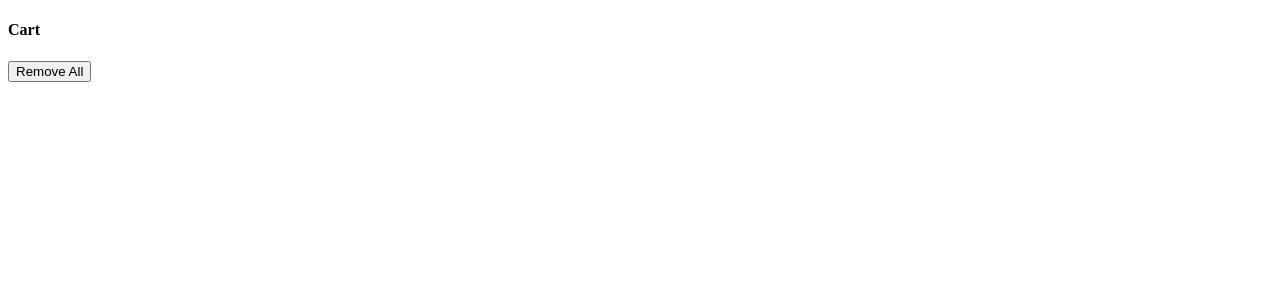
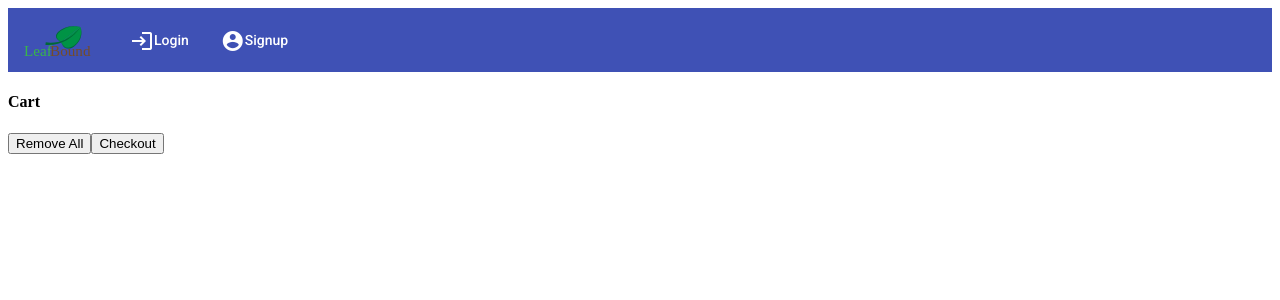
Before and after one commit to Revature-Leafbound/Leafbound, an Angular app: page / in a window 1280 px wide. Shown: the top 300 px of the page. Built offline with nearby package versions, Linux system fonts and the light colour scheme.

Commit message:
added button

```diff
--- a/src/app/components/cart/cart.component.html
+++ b/src/app/components/cart/cart.component.html
@@ -1,3 +1,5 @@
+<navbar></navbar>
+
 <div class="col-md-6 example-full-width">
     <h4>Cart</h4>
     <ul class="list-group">
@@ -13,4 +15,6 @@
     <button class="m-3 btn btn-sm btn-danger" (click)="clearCart()">
       Remove All
     </button>
+    <button onclick="location.href='../checkout.html'" type="button">
+        Checkout</button>
   </div>
--- a/src/app/components/navbar/navbar.component.html
+++ b/src/app/components/navbar/navbar.component.html
@@ -5,7 +5,7 @@
     <button mat-button><mat-icon>account_circle</mat-icon>Signup</button>
   </mat-toolbar-row>
 </mat-toolbar>
-
+<!--
 <br />
 <br />
 <mat-toolbar color="primary">
@@ -15,3 +15,4 @@
     <button mat-button>Signup</button>
   </mat-toolbar-row>
 </mat-toolbar>
+-->
--- a/src/index.html
+++ b/src/index.html
@@ -17,6 +17,7 @@
     />
   </head>
   <body>
+
     <app-cart></app-cart>
     <app-root></app-root>
   </body>
```
